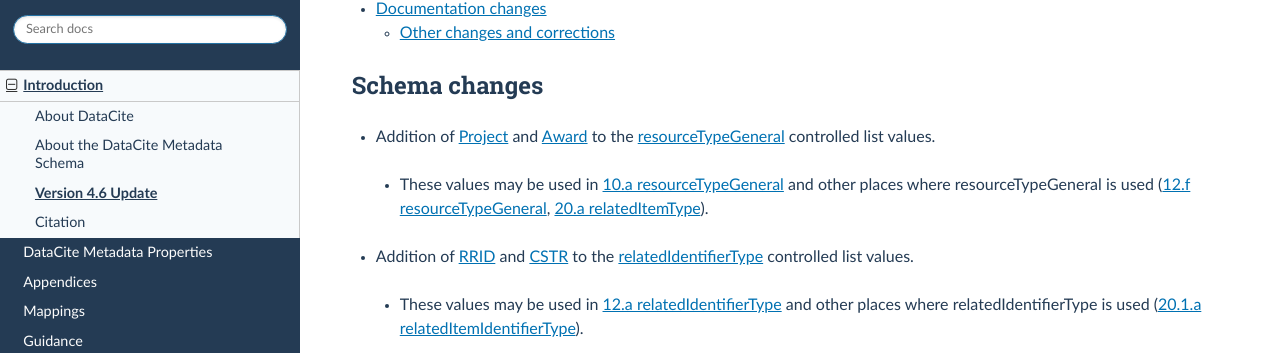
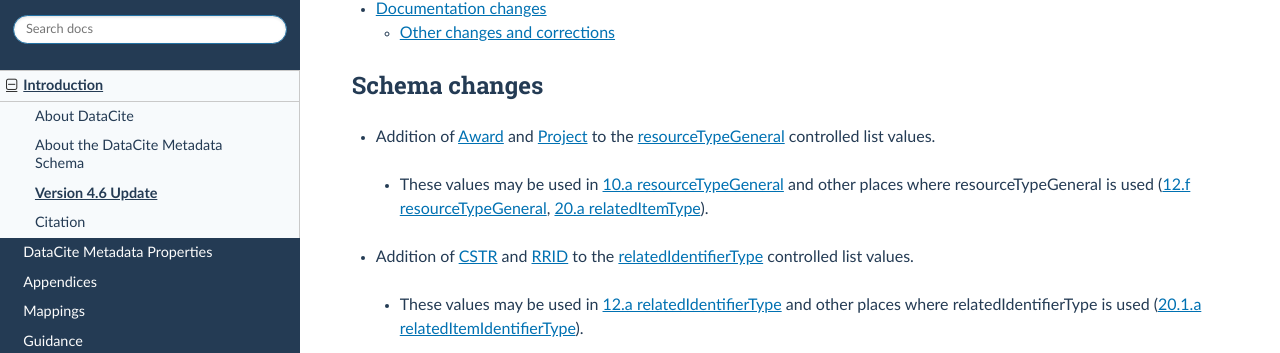
Before and after one commit to datacite/schema-docs, a Sphinx documentation site: the page built from docs/introduction/version-update.rst, in a window 1280 px wide and 900 px high, scrolled down 469 px. Shown: the part 131-484 px from the top of the window. Built offline with Sphinx 7.4.7 and the Read the Docs theme 2.0.0, drawn with Linux system fonts in a browser that asks for light colours.

Commit message:
fix alphabetical order

```diff
--- a/docs/introduction/version-update.rst
+++ b/docs/introduction/version-update.rst
@@ -20,11 +20,11 @@ These changes are in response to requests from DataCite community members, peopl
 Schema changes
 -----------------------------
 
-* Addition of :ref:`Project` and :ref:`Award` to the :doc:`/appendices/appendix-1/resourceTypeGeneral` controlled list values.
+* Addition of :ref:`Award` and :ref:`Project` to the :doc:`/appendices/appendix-1/resourceTypeGeneral` controlled list values.
 
  * These values may be used in :ref:`10.a` and other places where resourceTypeGeneral is used (:ref:`12.f`, :ref:`20.a`).
 
-* Addition of :ref:`RRID` and :ref:`CSTR` to the :doc:`/appendices/appendix-1/relatedIdentifierType` controlled list values.
+* Addition of :ref:`CSTR` and :ref:`RRID` to the :doc:`/appendices/appendix-1/relatedIdentifierType` controlled list values.
 
  * These values may be used in :ref:`12.a` and other places where relatedIdentifierType is used (:ref:`20.1.a`).
 
```
